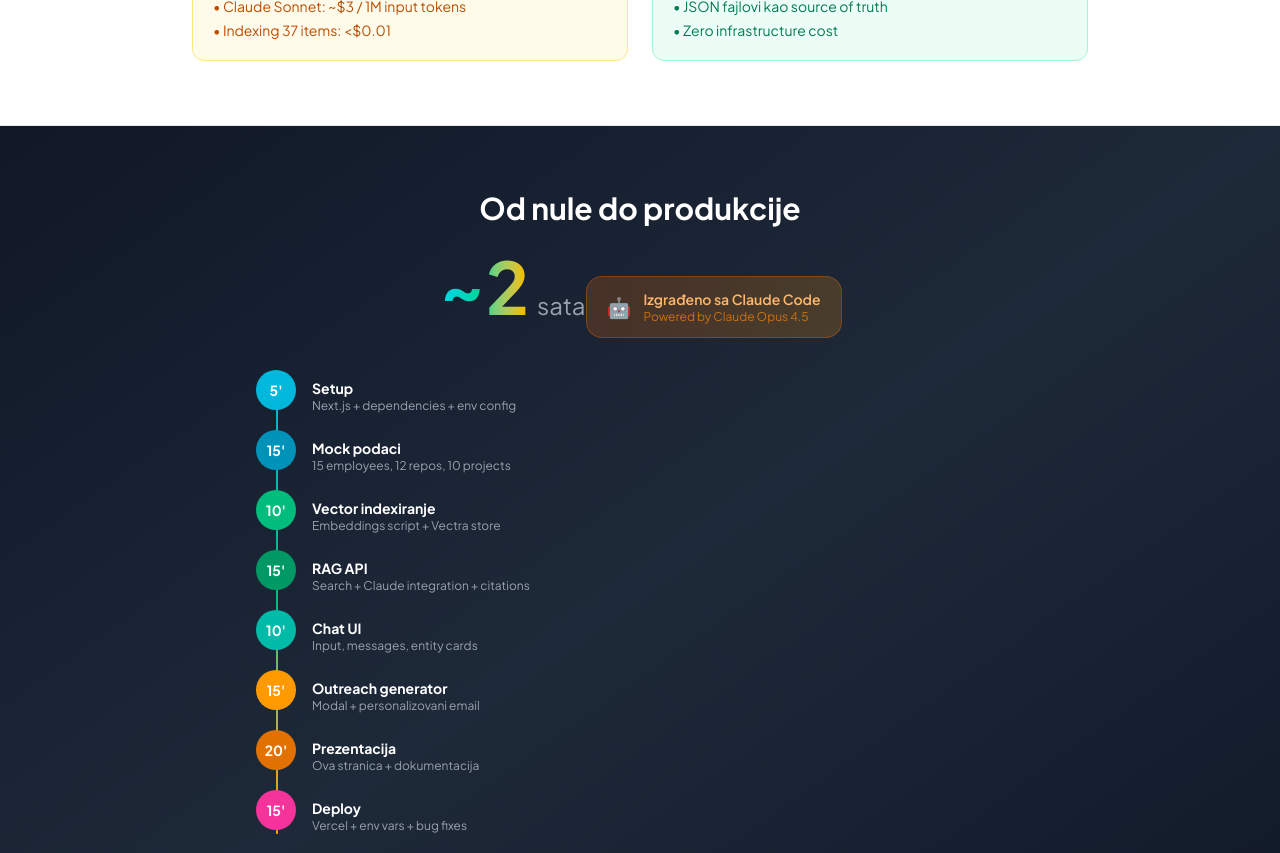
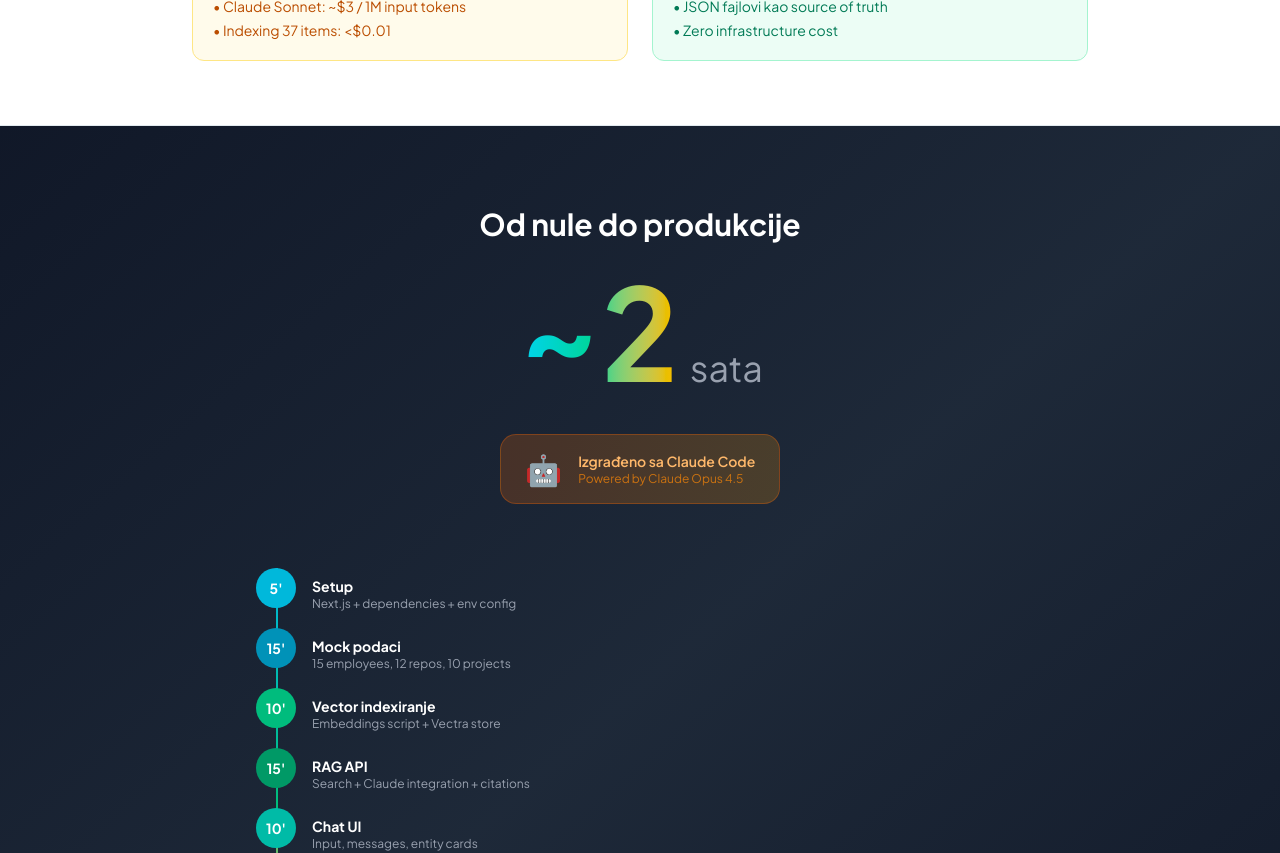
Before and after one commit to markokuler/askcat, a Next.js app: page /prezentacija in a window 1280 px wide. Shown: the part 5480-6333 px from the top of the page. Built offline with nearby package versions, Linux system fonts and the light colour scheme.

Commit message:
Fix Build Time section layout - better spacing between stats and Claude badge

```diff
--- a/app/prezentacija/page.tsx
+++ b/app/prezentacija/page.tsx
@@ -485,18 +485,22 @@
       </section>
 
       {/* Build Time */}
-      <section className="py-16 bg-gradient-to-br from-gray-900 via-gray-800 to-gray-900 text-white">
+      <section className="py-20 bg-gradient-to-br from-gray-900 via-gray-800 to-gray-900 text-white">
         <div className="max-w-6xl mx-auto px-6">
-          <div className="text-center mb-8">
-            <h2 className="text-3xl font-bold mb-2" style={{ fontFamily: 'var(--font-display)' }}>
+          <div className="text-center mb-16">
+            <h2 className="text-3xl font-bold mb-6" style={{ fontFamily: 'var(--font-display)' }}>
               Od nule do produkcije
             </h2>
-            <div className="inline-flex items-baseline gap-2 mt-4">
-              <span className="text-7xl font-bold bg-gradient-to-r from-cyan-400 via-emerald-400 to-amber-400 bg-clip-text text-transparent">~2</span>
-              <span className="text-2xl text-gray-400">sata</span>
+
+            {/* Hero stat */}
+            <div className="mb-10">
+              <span className="text-8xl md:text-9xl font-bold bg-gradient-to-r from-cyan-400 via-emerald-400 to-amber-400 bg-clip-text text-transparent">~2</span>
+              <span className="text-3xl md:text-4xl text-gray-400 ml-3">sata</span>
             </div>
-            <div className="mt-4 inline-flex items-center gap-3 px-5 py-3 rounded-2xl bg-gradient-to-r from-orange-500/20 to-amber-500/20 border border-orange-500/30">
-              <span className="text-xl">🤖</span>
+
+            {/* Claude Code badge */}
+            <div className="inline-flex items-center gap-4 px-6 py-4 rounded-2xl bg-gradient-to-r from-orange-500/20 to-amber-500/20 border border-orange-500/30">
+              <span className="text-3xl">🤖</span>
               <div className="text-left">
                 <p className="text-sm font-semibold text-orange-300">Izgrađeno sa Claude Code</p>
                 <p className="text-xs text-orange-400/70">Powered by Claude Opus 4.5</p>
```
